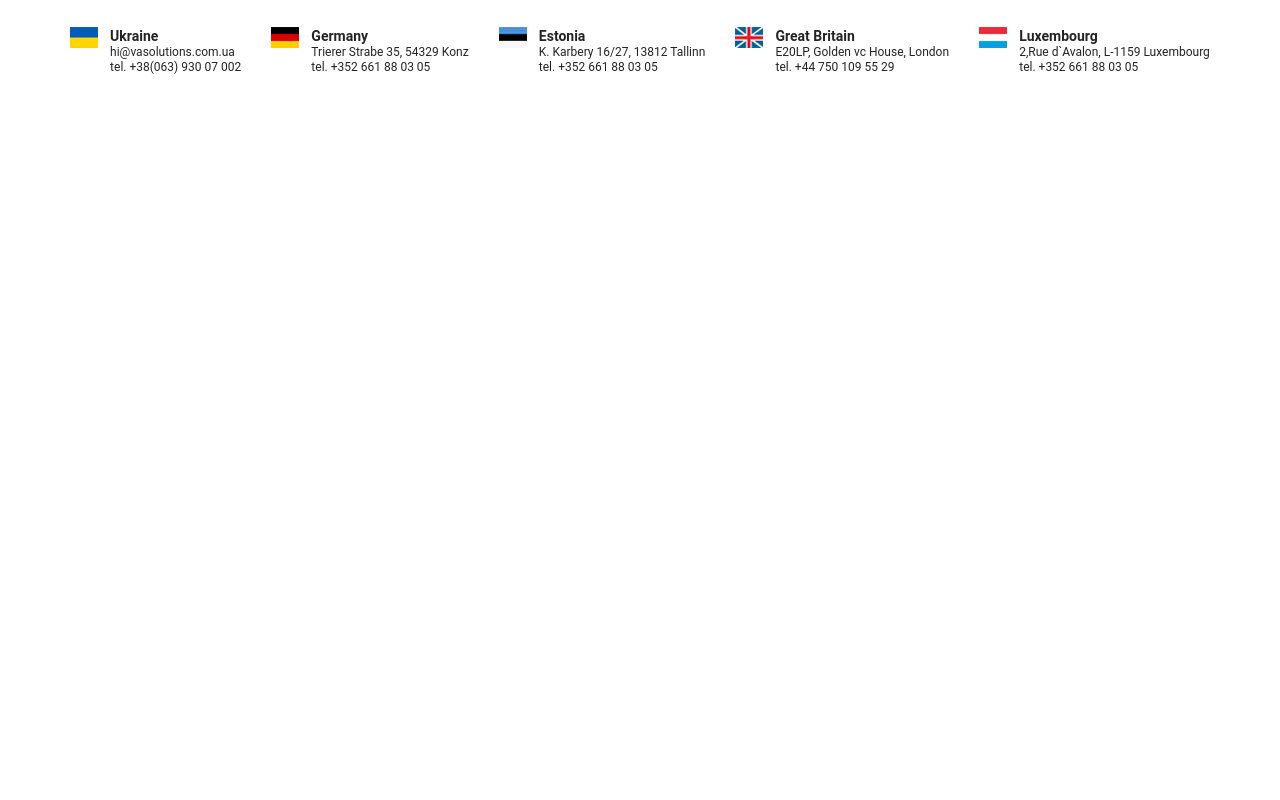
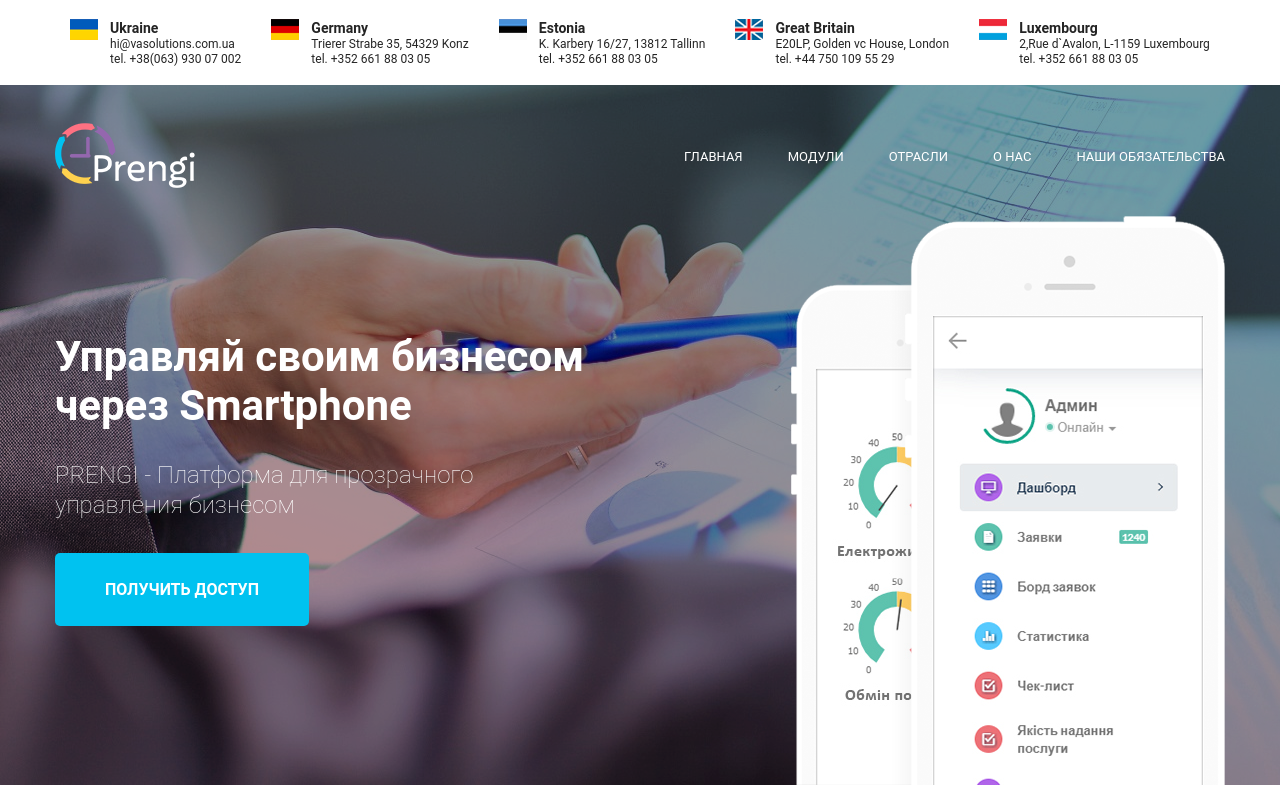
Before and after one commit to mazurnik/prengi, a website: page #src/index.html in a window 1280 px wide. Drawn offline with nearby package versions, Linux system fonts and the light colour scheme; files that its build step writes are made by us from their sources; files whose address does not match are found by name.

Commit message:
add main section

```diff
--- a/#src/index.html
+++ b/#src/index.html
@@ -13,40 +13,71 @@
     <div class="container">
       <div class="country__items">
         <div class="country__item">
-          <img src="img/ukraine.png" alt="ukraine">
+          <img src="img/ukraine.png" alt="ukraine" />
           <div class="country__item-name">Ukraine</div>
           <div class="country__item-adress">hi@vasolutions.com.ua</div>
           <div class="country__item-tel">tel. +38(063) 930 07 002</div>
         </div>
         <div class="country__item">
-          <img src="img/germany.png" alt="Germany">
+          <img src="img/germany.png" alt="Germany" />
           <div class="country__item-name">Germany</div>
-          <div class="country__item-adress">Trierer Strabe 35, 54329 Konz</div>
+          <div class="country__item-adress">
+            Trierer Strabe 35, 54329 Konz
+          </div>
           <div class="country__item-tel">tel. +352 661 88 03 05</div>
         </div>
         <div class="country__item">
-          <img src="img/estonia.png" alt="Estonia">
+          <img src="img/estonia.png" alt="Estonia" />
           <div class="country__item-name">Estonia</div>
-          <div class="country__item-adress">K. Karbery 16/27, 13812 Tallinn</div>
+          <div class="country__item-adress">
+            K. Karbery 16/27, 13812 Tallinn
+          </div>
           <div class="country__item-tel">tel. +352 661 88 03 05</div>
         </div>
         <div class="country__item">
-          <img src="img/britain.png" alt="Great Britain">
+          <img src="img/britain.png" alt="Great Britain" />
           <div class="country__item-name">Great Britain</div>
-          <div class="country__item-adress">E20LP, Golden vc House, London</div>
+          <div class="country__item-adress">
+            E20LP, Golden vc House, London
+          </div>
           <div class="country__item-tel">tel. +44 750 109 55 29</div>
         </div>
         <div class="country__item">
-          <img src="img//luxembourg.png" alt="Luxembourg">
+          <img src="img//luxembourg.png" alt="Luxembourg" />
           <div class="country__item-name">Luxembourg</div>
-          <div class="country__item-adress">2,Rue d`Avalon, L-1159 Luxembourg</div>
+          <div class="country__item-adress">
+            2,Rue d`Avalon, L-1159 Luxembourg
+          </div>
           <div class="country__item-tel">tel. +352 661 88 03 05</div>
         </div>
       </div>
     </div>
   </header>
-
   <main>
+    <section class="main">
+      <div class="container main-container">
+        <div class="main__header">
+          <div class="main__header-logo">
+            <img src="img/logo.png" alt="" />
+          </div>
+          <div class="main__header-menu">
+            <nav>
+              <ul>
+                <li>главная</li>
+                <li>модули</li>
+                <li>отрасли</li>
+                <li>о нас</li>
+                <li>наши обязательства</li>
+              </ul>
+            </nav>
+          </div>
+        </div>
+        <h1 class="main-title">Управляй своим бизнесом через Smartphone</h1>
+        <h3 class="main-subtitle">PRENGI - Платформа для прозрачного управления бизнесом</h3>
+        <button class="btn">Получить доступ</button>
+        <!-- <img class="telefon" src="img/main-tel.png" alt="telefon"> -->
+      </div>
+    </section>
   </main>
 
   <footer></footer>
--- a/#src/scss/header.scss
+++ b/#src/scss/header.scss
@@ -8,8 +8,7 @@
 
 .country__item {
     font-size: 14px;
-    font-family: "Roboto";
-    color: rgb(36, 36, 36);
+    color: #242424;
     font-weight: bold;
     line-height: 1.286;
     text-align: left;
--- /dev/null
+++ b/#src/scss/main.scss
@@ -0,0 +1,86 @@
+.main {
+    background-image: url(../img/bg1.png);
+    background-repeat: no-repeat;
+    background-size: cover;
+    height: 700px;
+    position: relative;
+
+    .main-container {
+        // position: absolute;
+        background-image: url(../img/main-tel.png);
+        background-repeat: no-repeat;
+        background-position: right bottom;
+        bottom: 0;
+        height: 700px;
+
+        // .telefon {
+        //     position: absolute;
+        //     right: 0;
+        //     bottom: 0;
+        // }
+    }
+
+}
+
+.main__header {
+    display: flex;
+    justify-content: space-between;
+
+    &-logo {
+        margin-top: 38px;
+    }
+
+    &-menu {
+        margin-top: 64px;
+
+        ul {
+            list-style: none;
+            display: flex;
+            color: #fff;
+            font-size: 13px;
+
+            li {
+                text-transform: uppercase;
+                margin-left: 45px;
+            }
+        }
+    }
+}
+
+.main-title {
+    font-size: 42px;
+    width: 600px;
+    color: #fff;
+    margin-top: 140px;
+}
+
+.main-subtitle {
+    font-size: 24px;
+    color: rgb(255, 255, 255);
+    line-height: 1.25;
+    width: 423px;
+    height: 53px;
+    font-weight: lighter;
+    margin-top: 30px;
+}
+
+.btn {
+    left: 385px;
+    top: 524px;
+    width: 254px;
+    height: 73px;
+    font-size: 16px;
+    font-weight: bold;
+    text-transform: uppercase;
+    margin-top: 40px;
+    background-color: #00c2f0;
+    color: #fff;
+    border: none;
+    border-radius: 5px;
+    outline: none;
+    cursor: pointer;
+
+    &:hover {
+        border: none;
+    }
+}
--- a/#src/scss/style.scss
+++ b/#src/scss/style.scss
@@ -12,15 +12,15 @@
 
 * {
   box-sizing: border-box;
+  margin: 0;
+  padding: 0;
+  font-family: "Roboto";
 }
 
 
 .container {
   max-width: 1170px;
   margin: 0 auto;
-  padding: 0px;
-  top: 0px;
-  bottom: 0px;
 }
 
 
@@ -28,3 +28,4 @@
 
 @import 'fonts';
 @import 'header';
+@import 'main';
```
Also changed, not shown: prengi/index.html (+41 -10 lines), #src/img/bg1.png (added), #src/img/logo.png (added), #src/img/main-tel.png (added), prengi/css/style.css, prengi/css/style.min.css, prengi/img/bg1.png (added), prengi/img/bg1.webp (added), prengi/img/logo.png (added), prengi/img/logo.webp (added), prengi/img/main-tel.png (added), prengi/img/main-tel.webp (added).
